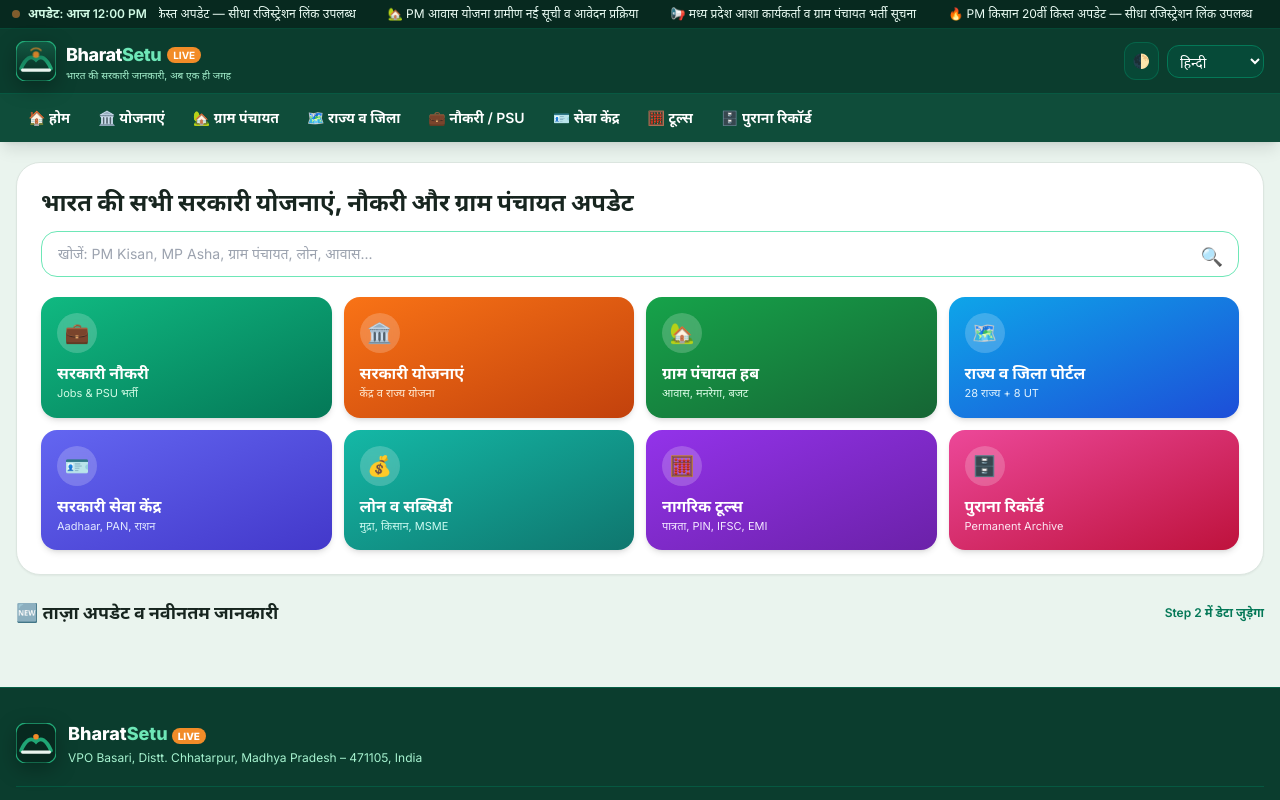
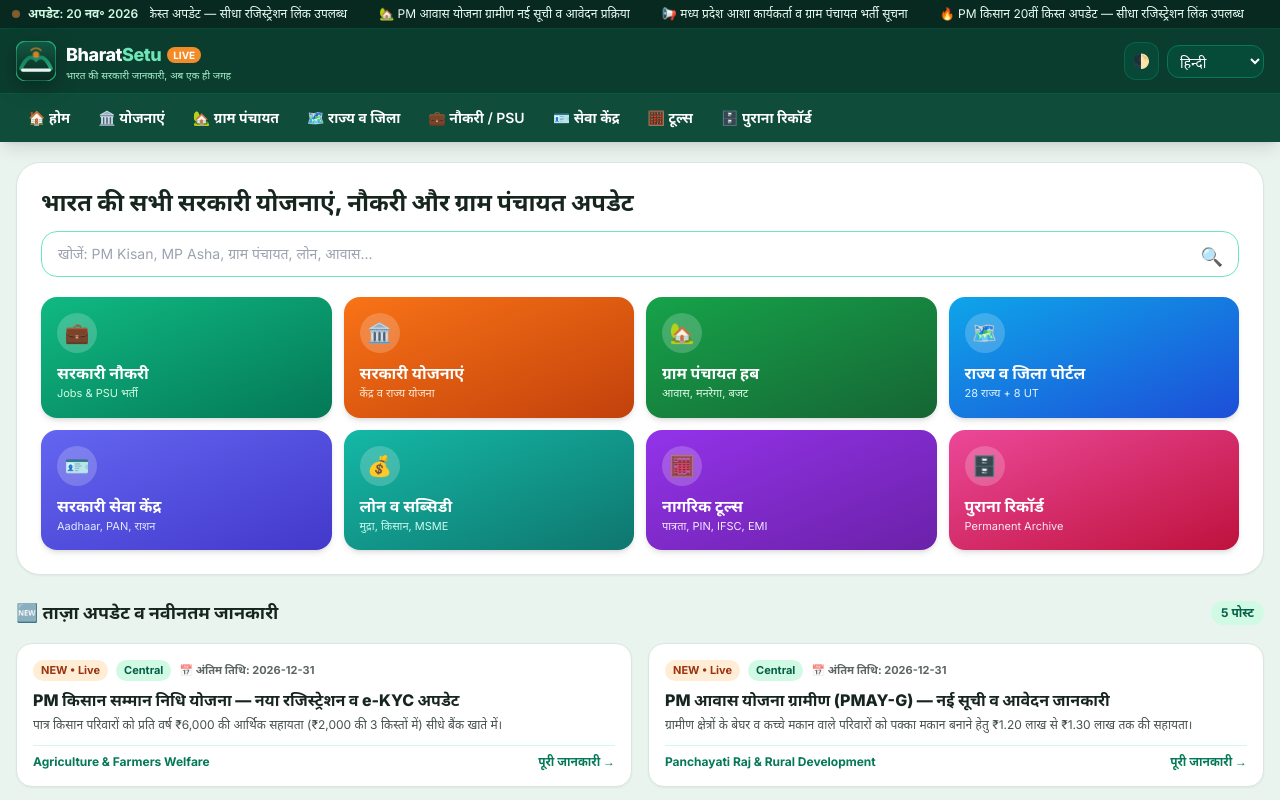
Before and after one commit to vrcreations030-coder/Bharatsetulive-, a plain HTML site: page index.html in a window 1280 px wide. Shown: the top 800 px of the page. Drawn offline with nearby package versions, Linux system fonts and the light colour scheme.

Commit message:
Update index.html

```diff
--- a/index.html
+++ b/index.html
@@ -16,7 +16,7 @@
     <div class="max-w-7xl mx-auto flex items-center justify-between gap-3">
       <div class="flex items-center gap-2 shrink-0">
         <span class="inline-block w-2 h-2 rounded-full bg-orange-400 animate-pulse"></span>
-        <span id="last-updated-badge" class="font-semibold">अपडेट: आज 12:00 PM</span>
+        <span id="last-updated-badge" class="font-semibold">अपडेट: लोड हो रहा है...</span>
       </div>
       <div class="overflow-hidden flex-1 hidden sm:block">
         <div id="live-ticker" class="ticker-track gap-8 text-emerald-50">
@@ -157,19 +157,15 @@
       </div>
     </section>
 
-    <!-- Dynamic Posts Container (Step 2 & 3 will populate this from JSON) -->
+    <!-- Dynamic Posts Container -->
     <section id="content-feed" class="space-y-4">
-      <div class="flex items-center justify-between">
-        <h2 class="text-lg font-extrabold">🆕 ताज़ा अपडेट व नवीनतम जानकारी</h2>
-        <span class="text-xs font-semibold text-emerald-700 dark:text-emerald-300">Step 2 में डेटा जुड़ेगा</span>
-      </div>
+      <div class="card-surface p-6 rounded-2xl text-center text-sm opacity-75">अपडेट्स लोड हो रहे हैं...</div>
     </section>
   </main>
 
   <!-- Rearranged Clean Forest-Green Footer -->
   <footer class="bg-[#0B3D2E] text-emerald-100 mt-10 pt-8 pb-24 md:pb-8 px-4 border-t border-emerald-800">
     <div class="max-w-7xl mx-auto space-y-6">
-      <!-- Top Brand + Address -->
       <div class="flex flex-col sm:flex-row sm:items-center justify-between gap-4 border-b border-emerald-800/80 pb-5">
         <div class="flex items-center gap-3">
           <svg class="w-10 h-10 logo-3d" viewBox="0 0 64 64" xmlns="http://www.w3.org/2000/svg">
@@ -185,7 +181,6 @@
         </div>
       </div>
 
-      <!-- Organized 2-Column Mobile / Multi-Column Desktop Grid -->
       <div class="grid grid-cols-2 md:grid-cols-4 gap-6 text-sm">
         <div>
           <h3 class="text-amber-300 font-bold text-xs uppercase tracking-wider mb-2.5">Quick Access</h3>
@@ -209,7 +204,6 @@
         </div>
       </div>
 
-      <!-- Bottom Bar -->
       <div class="border-t border-emerald-800/80 pt-4 flex flex-col sm:flex-row items-start sm:items-center justify-between gap-2 text-xs text-emerald-300">
         <p>© 2026 BharatSetu Live. Independent informational portal — not an official government website.</p>
         <a href="#admin" onclick="navigate('admin')" class="px-2.5 py-1 rounded-lg bg-emerald-900/80 border border-emerald-700 text-emerald-200 hover:text-white">🔒 Admin</a>
@@ -239,13 +233,10 @@
       const saved = localStorage.getItem('bs_theme');
       if (saved) document.documentElement.setAttribute('data-theme', saved);
     })();
-    function navigate(page) {
-      console.log('Navigating to:', page);
-      window.scrollTo({ top: 0, behavior: 'smooth' });
-    }
     function changeLanguage(lang) {
       localStorage.setItem('bs_lang', lang);
     }
   </script>
+  <script src="js/app.js"></script>
 </body>
 </html>
```
